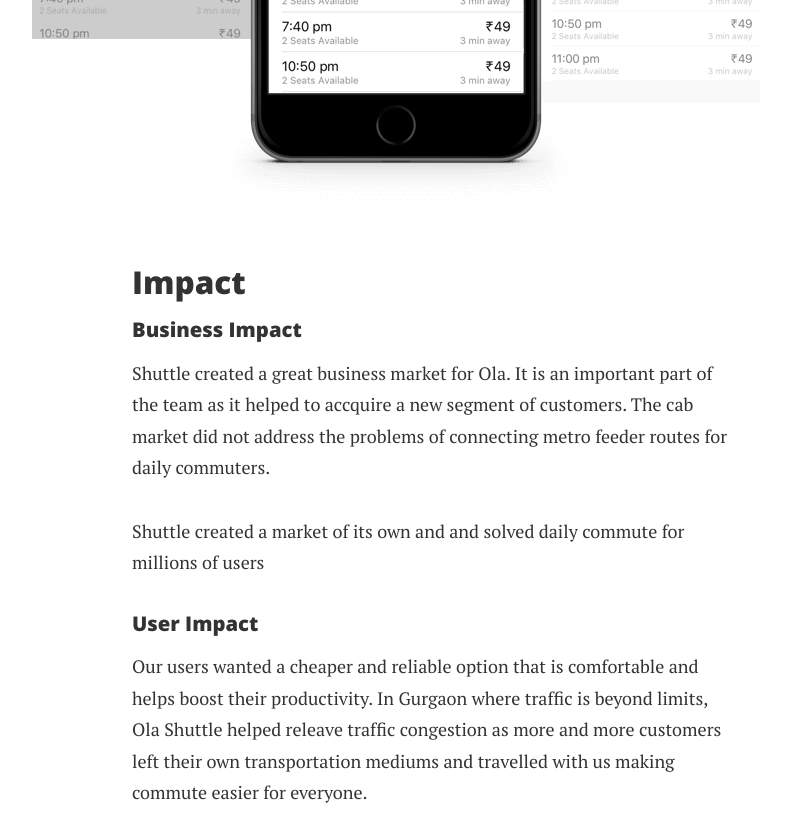
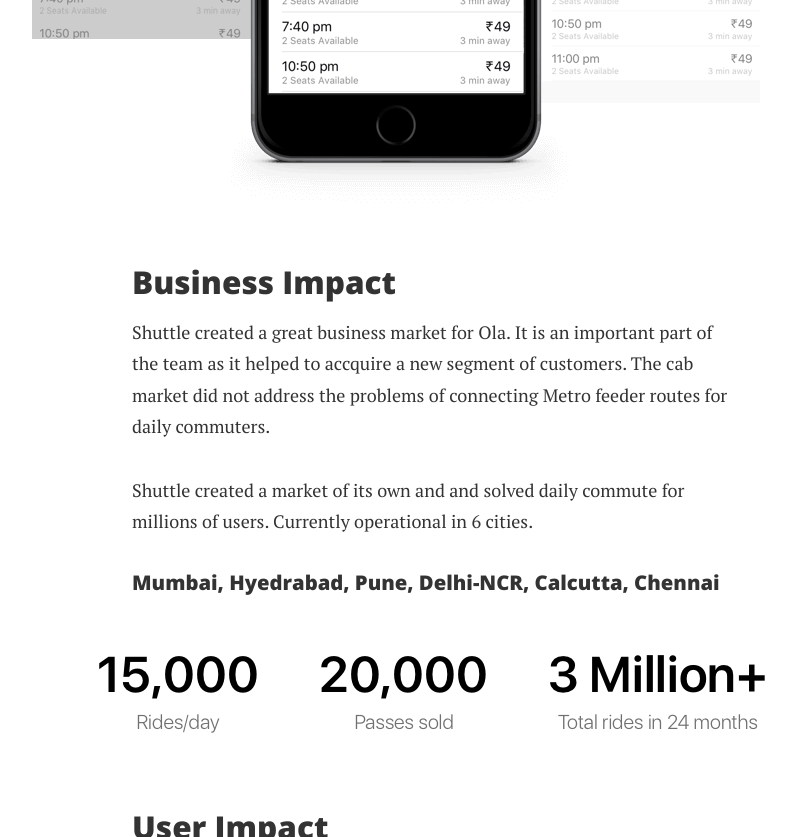
Before and after one commit to akashsoti/akashsoti.github.io, a Jekyll site: the page built from _posts/2014-12-15-ola-shuttle-case-study.markdown, in a window 1280 px wide and 900 px high, scrolled down 15496 px, cut to the strip 0-837 px from the top of the window. Shown: the whole strip, without its empty margins (208-1004 px from the left). Built offline with Jekyll 4.4.1, drawn with Linux system fonts in a browser that asks for light colours; nearby versions of some CDN libraries; some of the changed text lies outside the part shown.

Commit message:
fix things

```diff
--- a/_layouts/post.html
+++ b/_layouts/post.html
@@ -4,8 +4,8 @@
 <div class="post">
   {% if page.image %}
     <div class="featuredImage">
-        <img src="{{ '/assets/img/' | prepend: site.baseurl | append: page.image }}" alt="" />
-      </div>
+      <img src="{{ '/assets/img/' | prepend: site.baseurl | append: page.image }}" alt="" />
+    </div>
   {% endif %}
   <h1 class="postTitle">{{ page.title }}</h1>
   <p class="meta">{{page.subtitle}}</p>
--- a/_posts/2014-12-15-ola-shuttle-case-study.markdown
+++ b/_posts/2014-12-15-ola-shuttle-case-study.markdown
@@ -4,7 +4,7 @@
 subtitle: "A case study"
 date:   2017-7-15
 image: "olashuttle.png"
-excerpt: "hello afhsakfhjkahjhfjkhkjhakjfhjakshkfahkjhf"
+description: "Daily commute in India is a challenge where existing transportation systems are already running beyond their capacity. People go through rigmarole of catching different types of transportation mediums to get to their destinations.  It’s easy for users to feel overwhelmed while switching between multiple transportation mediums. When coupled with the inconvenience caused due to delays, overfilled buses and no place to sit it becomes stressful and reduces productivity."
 ---
 
 <h3>
@@ -178,26 +178,36 @@
 </p>
 <p class="full-width"><img src="{{ '/assets/img/final4.png' | prepend: site.baseurl }}" alt=""></p>
 
-<h3>Impact</h3>
-<h4>Business Impact</h4>
+<h3>Business Impact</h3>
 <p>
     Shuttle created a great business market for Ola. It is an important part of the team as it
     helped to accquire a new segment of customers. The cab market did not address the problems
-     of connecting metro feeder routes for daily commuters.
+     of connecting Metro feeder routes for daily commuters.
 </p>
 <p>
-    Shuttle created a market of its own and and solved daily commute for millions of users
+    Shuttle created a market of its own and and solved daily commute for millions of users. Currently operational in 6 cities.
 </p>
+<h4>Mumbai, Hyedrabad, Pune, Delhi-NCR, Calcutta, Chennai</h4>
+<p class="full-width" style="text-align:center;"><img src="{{ '/assets/img/impactdata.png' | prepend: site.baseurl }}" alt=""></p>
 
-<h4>User Impact</h4>
+
+<h3>User Impact</h3>
 <p>
     Our users wanted a cheaper and
     reliable option that is comfortable and helps boost their productivity. In Gurgaon where traffic is beyond
     limits, Ola Shuttle helped releave traffic congestion as more and more customers left their own transportation
     mediums and travelled with us making commute easier for everyone.
 </p>
-<!-- <p>
-    include twitter mumbai flood coverage
-</p> -->
-<p class="full-width" style="text-align:center;"><iframe width="100%" height="515" src="https://www.youtube.com/embed/mieE3_OyuJI" frameborder="0" allowfullscreen></iframe></p>
-<p class="full-width" style="text-align:center;"><img src="{{ '/assets/img/impactdata.png' | prepend: site.baseurl }}" alt=""></p>
+<p class="full-width"><img src="{{ '/assets/img/userimpacttweets.png' | prepend: site.baseurl }}" alt=""></p>
+
+<p class="full-width" style="text-align:center; margin-bottom: 60px;" ><iframe width="100%" height="515" src="https://www.youtube.com/embed/mieE3_OyuJI" frameborder="0" allowfullscreen></iframe></p>
+
+<h3>The Team Behined Ola Shuttle</h3>
+<ul>
+    <li>Akash Soti, Product Designer</li>
+    <li>Aditya Anand, Product Manager</li>
+    <li>Harsha Ravichandaran, Chief Data Scientist</li>
+    <li>Sundeep Sahani, VP product</li>
+    <li>Sunit Singh, VP Design</li>
+    <li>Prashant, Design Director</li>
+</ul>
```
Also changed, not shown: index.html (+5 -3 lines), assets/img/impact.png, assets/img/impactdata.png, assets/img/userimpacttweets.png (added).
